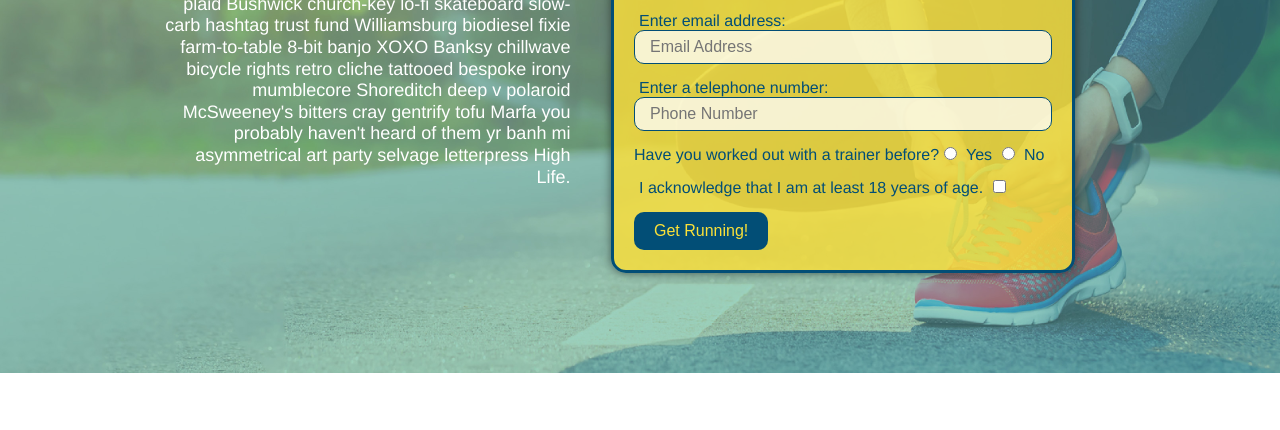
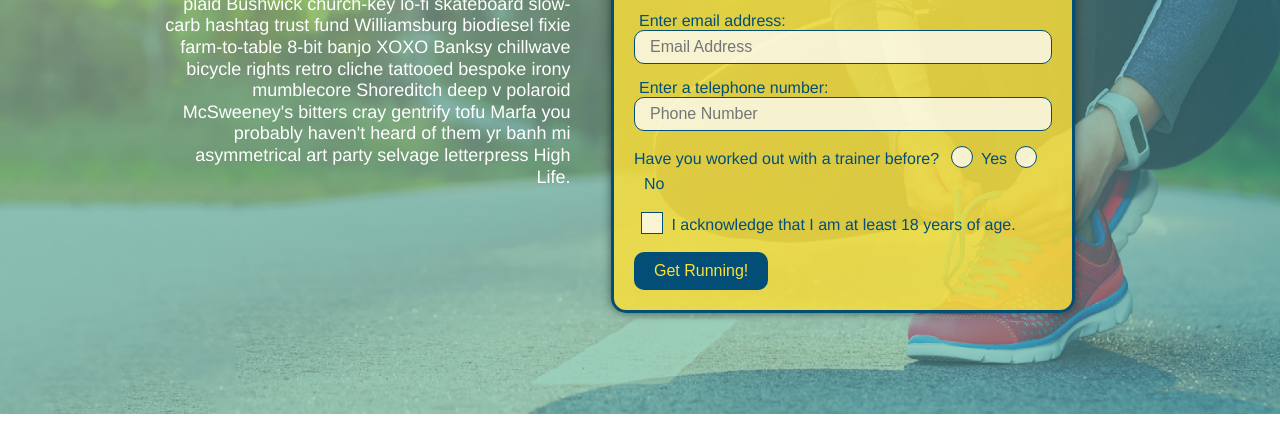
Before and after one commit to alanam79/run-buddy, a plain HTML site: page index.html in a window 1280 px wide. Shown: the part 345-775 px from the top of the page. Drawn offline with Linux system fonts and the light colour scheme.

Commit message:
checkboxes and radio buttons

```diff
--- a/assets/css/style.css
+++ b/assets/css/style.css
@@ -24,6 +24,7 @@ header {
   background-position: center;
   background-attachment: fixed;
   background-position: 80%;
+  z-index: 9999;
 }
 
 header h1 {
@@ -179,6 +180,67 @@ section {
 .hero-form button:hover {
   background-color: #39a6b2;
 }
+
+.checkbox-wrapper input, .radio-wrapper input {
+  opacity: 0;
+}
+
+.checkbox-wrapper label, .radio-wrapper label {
+    position: relative;
+    left: 10px;
+    margin: 10px;
+    line-height: 1.6;
+}
+
+.checkbox-wrapper label::before, .radio-wrapper label::before {
+  content: "";
+  height: 20px;
+  width: 20px;
+  background: rgba(255, 255, 255, 0.75);
+  border: 1px solid #024e76;
+  position: absolute;
+  top: -4px;
+  left: -30px;
+}
+
+.checkbox-wrapper label::after {
+  content: "";
+  height: 6px;
+  width: 14px;
+  border-left: 2px solid #024e76;
+  border-bottom: 2px solid #024e76;
+  position: absolute;
+  left: -26px;
+  top: 1px;
+  transform: rotate(-58deg);
+}
+
+.checkbox-wrapper input + label::after,
+.radio-wrapper input + label::after {
+  content: none;
+}
+
+.checkbox-wrapper input:checked + label::after,
+.radio-wrapper input:checked + label::after {
+  content: "";
+}
+
+.radio-wrapper label::before {
+  border-radius: 50%;
+}
+
+.radio-wrapper label::after {
+  content: "";
+  width: 20px;
+  height: 20px;
+  border-radius: 50%;
+  background: #024e76;
+  position: absolute;
+  left: -29px;
+  top: -3px;
+  background-image: radial-gradient(circle, #39a6b2, #024e76);
+}
+
 /*Hero Form End */
 
 /*What we do start*/
--- a/index.html
+++ b/index.html
@@ -52,16 +52,20 @@
                 <input type="tel" placeholder="Phone Number" name="phone" id="phone" class="form-input">
                 <p>
                     Have you worked out with a trainer before?
-                    <input type="radio" name="trainer-confirm" id="trainer-yes" />
-                    <label for="trainer-yes">Yes</label>
-                    <input type="radio" name="trainer-confirm" id="trainer-no" />
-                    <label for="trainer-no">No</label>
+                    <span class="radio-wrapper">
+                        <input type="radio" name="trainer-confirm" id="trainer-yes" />
+                        <label for="trainer-yes">Yes</label>
+                    </span>
+                    <span class="radio-wrapper">
+                        <input type="radio" name="trainer-confirm" id="trainer-no" />
+                        <label for="trainer-no">No</label>
+                    </span>
                 </p>
                 <p>
-                    <label for="checkbox" >
-                        I acknowledge that I am at least 18 years of age.
-                    </label>
-                    <input type="checkbox" name="age-confirm" id="checkbox" />
+                    <span class="checkbox-wrapper">
+                        <input type="checkbox" name="age-confirm" id="checkbox" />
+                        <label for="checkbox">I acknowledge that I am at least 18 years of age.</label>
+                    </span>
                 </p>
                 <button type="submit">
                     Get Running!
```
